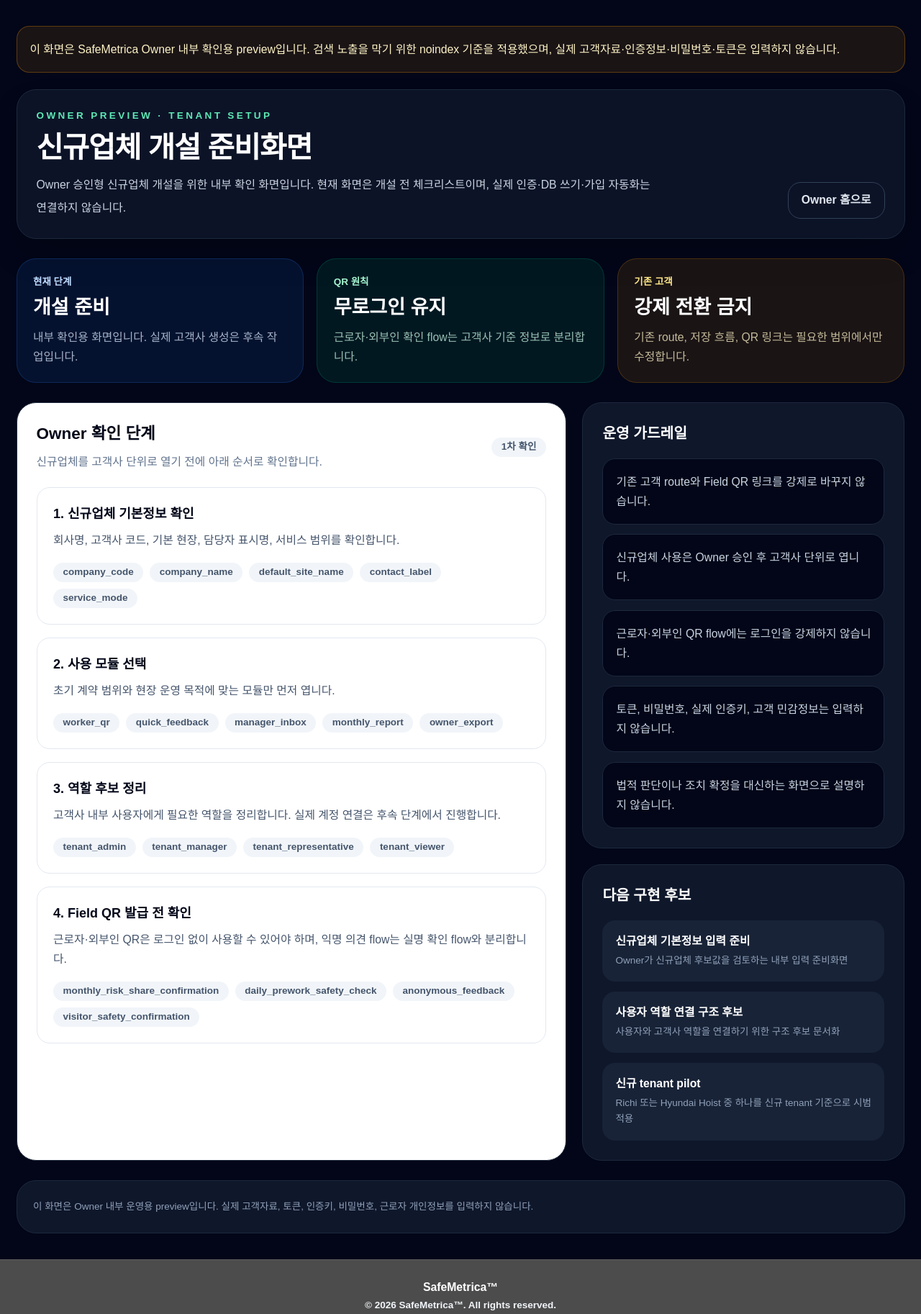
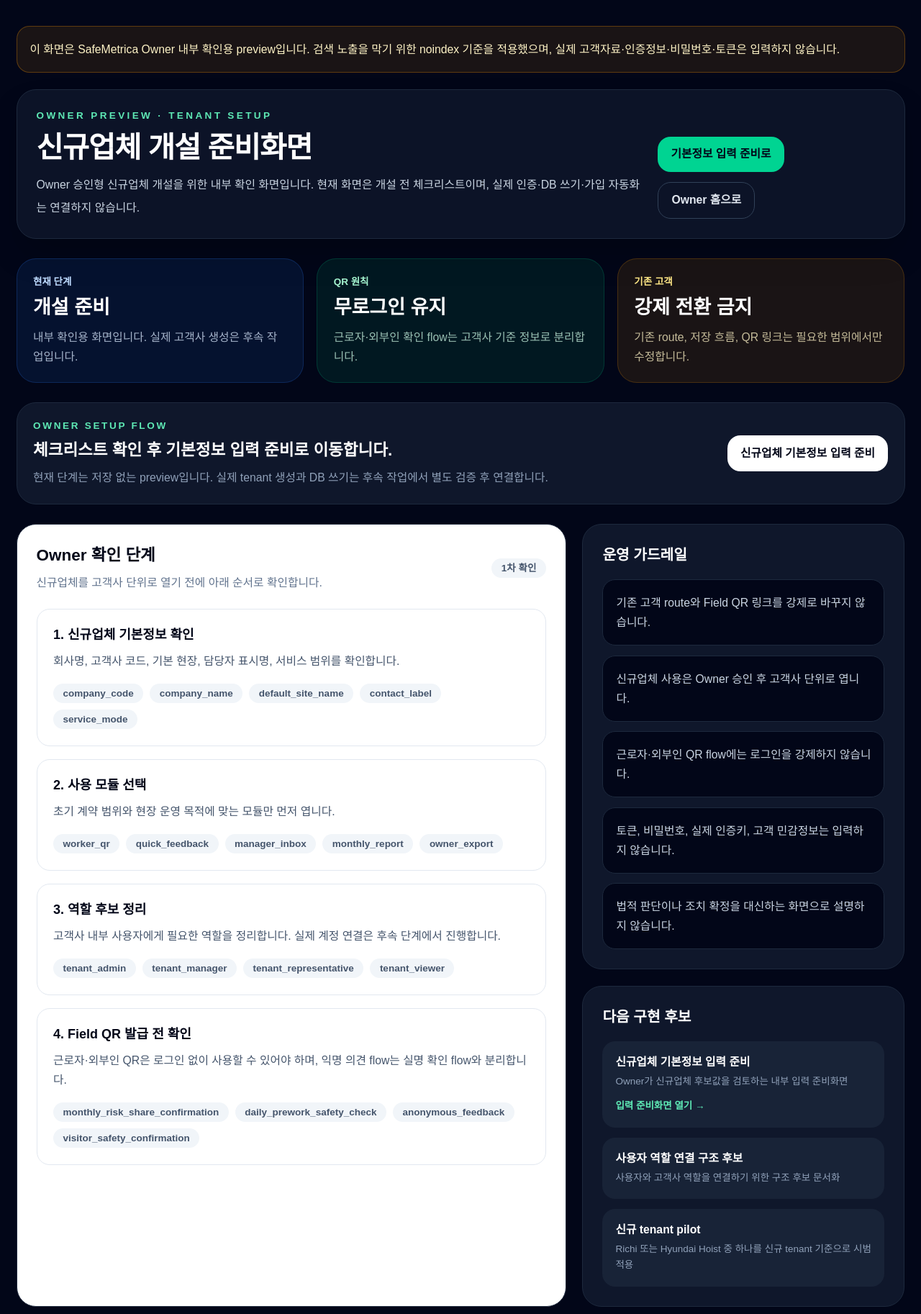
Before and after one commit to safemetrica/safe-metrica, a Next.js app: page /owner/tenant-onboarding in a window 1280 px wide. Shown: the top 1826 px of the page at 72% size. Built offline with nearby package versions, Linux system fonts and the light colour scheme.

Commit message:
fix: connect owner tenant onboarding routes (#729)

```diff
--- a/src/app/owner/tenant-onboarding/page.tsx
+++ b/src/app/owner/tenant-onboarding/page.tsx
@@ -80,12 +80,20 @@ export default function OwnerTenantOnboardingPage() {
             </p>
           </div>
 
+          <div className="flex flex-wrap gap-3">
+            <Link
+              href="/owner/tenant-onboarding/draft"
+              className="inline-flex items-center justify-center rounded-2xl bg-emerald-400 px-4 py-3 text-sm font-black text-slate-950 hover:bg-emerald-300"
+            >
+              기본정보 입력 준비로
+            </Link>
             <Link
               href="/owner"
               className="inline-flex items-center justify-center rounded-2xl border border-slate-700 px-4 py-3 text-sm font-black text-slate-200 hover:bg-slate-800"
             >
               Owner 홈으로
             </Link>
+          </div>
         </div>
 
         <div className="mt-6 grid gap-4 md:grid-cols-3">
@@ -109,6 +117,26 @@ export default function OwnerTenantOnboardingPage() {
             <p className="mt-2 text-sm leading-6 text-amber-100/75">
               기존 route, 저장 흐름, QR 링크는 필요한 범위에서만 수정합니다.
             </p>
+          </div>
+        </div>
+
+        <div className="mt-6 rounded-3xl border border-slate-800 bg-slate-900 p-5">
+          <div className="flex flex-col gap-4 md:flex-row md:items-center md:justify-between">
+            <div>
+              <p className="text-xs font-black uppercase tracking-[0.2em] text-emerald-300">
+                Owner Setup Flow
+              </p>
+              <h2 className="mt-2 text-xl font-black">체크리스트 확인 후 기본정보 입력 준비로 이동합니다.</h2>
+              <p className="mt-2 text-sm leading-6 text-slate-400">
+                현재 단계는 저장 없는 preview입니다. 실제 tenant 생성과 DB 쓰기는 후속 작업에서 별도 검증 후 연결합니다.
+              </p>
+            </div>
+            <Link
+              href="/owner/tenant-onboarding/draft"
+              className="inline-flex shrink-0 items-center justify-center rounded-2xl bg-white px-4 py-3 text-sm font-black text-slate-950 hover:bg-slate-100"
+            >
+              신규업체 기본정보 입력 준비
+            </Link>
           </div>
         </div>
 
@@ -168,6 +196,14 @@ export default function OwnerTenantOnboardingPage() {
                   <div key={candidate.title} className="rounded-2xl bg-slate-800/70 p-4">
                     <p className="text-sm font-black text-white">{candidate.title}</p>
                     <p className="mt-1 text-xs leading-5 text-slate-400">{candidate.description}</p>
+                    {candidate.title === "신규업체 기본정보 입력 준비" ? (
+                      <Link
+                        href="/owner/tenant-onboarding/draft"
+                        className="mt-3 inline-flex text-xs font-black text-emerald-300 hover:text-emerald-200"
+                      >
+                        입력 준비화면 열기 →
+                      </Link>
+                    ) : null}
                   </div>
                 ))}
               </div>
```
Lines whose indentation alone changed are shown as unchanged.
